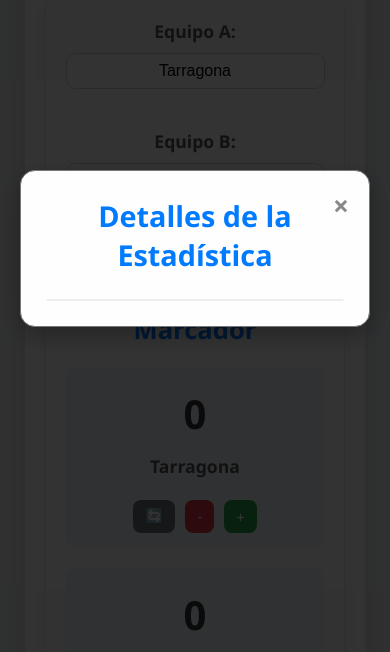
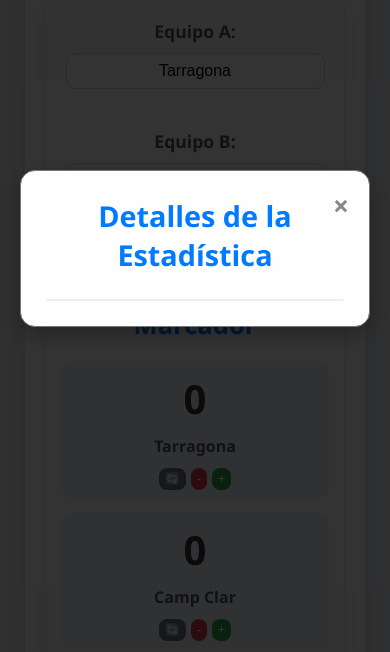
Before and after one commit to JulitoMara/app_estadisticas_v2, a plain HTML site: page index.html in a window 390 px wide. Shown: the part 174-826 px from the top of the page. Drawn offline with Linux system fonts and the light colour scheme.

Commit message:
Update style.css

```diff
--- a/style.css
+++ b/style.css
@@ -110,7 +110,7 @@ body {
     background-color: #fcfcfc;
     border: 1px solid #e6ebf0;
     border-radius: 12px;
-    padding: 25px; /* Más padding en tarjetas */
+    padding: 25px; /* Padding general en tarjetas */
     margin-bottom: 25px; /* Espacio entre tarjetas */
     box-shadow: 0 4px 15px rgba(0, 0, 0, 0.08); /* Sombra más definida */
 }
@@ -179,10 +179,18 @@ button:not(.reset-btn):not(.minus-btn):not(.plus-btn):not(.active):hover {
 /*
     Sección de Marcador (Ajustes para hacerlo más compacto)
 */
+.score-section.card { /* Aplicar padding directamente a la tarjeta del marcador */
+    padding: 20px; /* Reducido de 25px a 20px */
+}
+
+.score-section .card h2 {
+    margin-bottom: 15px; /* Reducido de 20px a 15px */
+}
+
 .score-section .stat-group {
     display: flex;
     justify-content: space-around;
-    gap: 20px; /* Reducido para más compactación */
+    gap: 15px; /* Reducido de 20px a 15px para más compactación */
     flex-wrap: wrap;
 }
 
@@ -191,45 +199,45 @@ button:not(.reset-btn):not(.minus-btn):not(.plus-btn):not(.active):hover {
     flex-direction: column;
     align-items: center;
     background-color: #eaf5ff; /* Fondo claro para marcador */
-    padding: 15px; /* Reducido para más compactación */
+    padding: 10px; /* Reducido de 15px a 10px para más compactación */
     border-radius: 10px;
     flex: 1;
     min-width: 130px;
 }
 
-/* MARCADOR Y TIEMPO: Mismo tamaño y más pequeños */
+/* MARCADOR Y TIEMPO: Mismo tamaño de fuente (ya configurado) */
 .team-score .counter,
 .match-timer-section .timer {
-    font-size: 2.8em; /* ¡CLAVE: Tamaño uniforme! */
-    font-weight: 700; /* Más negrita */
+    font-size: 2.8em; /* Tamaño de fuente uniforme para los números */
+    font-weight: 700;
     color: #333;
-    margin-bottom: 8px; /* Reducido ligeramente */
+    margin-bottom: 5px; /* Reducido de 8px a 5px */
     display: block;
     width: 100%;
     text-align: center;
-    background-color: #eaf5ff; /* Fondo para el número */
-    padding: 8px 5px; /* Reducido ligeramente */
+    background-color: #eaf5ff;
+    padding: 5px; /* Reducido de 8px 5px a 5px */
     border-radius: 8px;
-    min-height: 1.5em; /* Asegura un alto mínimo */
-    line-height: 1.2; /* Ajusta la altura de la línea */
+    min-height: 1.5em;
+    line-height: 1.2;
     box-sizing: border-box;
 }
 
 .team-score .team-label {
-    font-size: 1.1em; /* Ligeramente más pequeño */
+    font-size: 1.05em; /* Ligeramente más pequeño */
     font-weight: 600;
     color: #555;
-    margin-bottom: 12px; /* Reducido ligeramente */
+    margin-bottom: 8px; /* Reducido de 12px a 8px */
 }
 
 .team-score .controls {
     display: flex;
-    gap: 10px; /* Reducido para más compactación */
-    margin-top: 10px; /* Reducido para más compactación */
+    gap: 8px; /* Reducido de 10px a 8px */
+    margin-top: 8px; /* Reducido de 10px a 8px */
 }
 .team-score .controls button {
-    padding: 8px 12px; /* Ajuste para estos botones */
-    font-size: 0.9em; /* Ligeramente más pequeño */
+    padding: 6px 10px; /* Reducido de 8px 12px */
+    font-size: 0.85em; /* Reducido de 0.9em */
     border-radius: 8px;
 }
 
@@ -239,6 +247,11 @@ button:not(.reset-btn):not(.minus-btn):not(.plus-btn):not(.active):hover {
 */
 .match-timer-section {
     text-align: center;
+}
+
+/* El .card para el tiempo ya tiene el padding general de 25px */
+.match-timer-section .card h2 {
+    margin-bottom: 20px; /* Se mantiene igual que el general de card h2 */
 }
 
 .match-timer-controls {
@@ -648,6 +661,24 @@ button:not(.reset-btn):not(.minus-btn):not(.plus-btn):not(.active):hover {
     .right-column {
         min-width: 400px; /* Asegura 2 columnas en el grid */
     }
+    .score-section.card {
+        padding: 18px; /* Ajuste para media query */
+    }
+    .score-section .card h2 {
+        margin-bottom: 12px; /* Ajuste para media query */
+    }
+    .team-score {
+        padding: 8px; /* Ajuste para media query */
+    }
+    .team-score .controls {
+        gap: 6px; /* Ajuste para media query */
+        margin-top: 6px; /* Ajuste para media query */
+    }
+    .team-score .controls button {
+        padding: 5px 8px; /* Ajuste para media query */
+        font-size: 0.8em; /* Ajuste para media query */
+    }
+
     .custom-stats-grid {
         grid-template-columns: repeat(auto-fit, minmax(160px, 1fr)); /* Mantener 2 o 3 columnas, ajustando minmax */
         gap: 12px;
@@ -692,11 +723,32 @@ button:not(.reset-btn):not(.minus-btn):not(.plus-btn):not(.active):hover {
         padding: 20px;
         margin-bottom: 0;
     }
-
+    .score-section.card { /* Ajuste para móvil */
+        padding: 15px;
+    }
+    .score-section .card h2 {
+        margin-bottom: 10px;
+    }
+    .team-score {
+        padding: 8px;
+    }
     .team-score .counter,
     .match-timer-section .timer {
         font-size: 2.5em; /* Ajuste para móvil */
     }
+    .team-score .team-label {
+        font-size: 1em;
+        margin-bottom: 6px;
+    }
+    .team-score .controls {
+        gap: 5px;
+        margin-top: 5px;
+    }
+    .team-score .controls button {
+        padding: 4px 6px;
+        font-size: 0.75em;
+    }
+
 
     .match-timer-controls, .possession-controls {
         flex-wrap: wrap;
```
